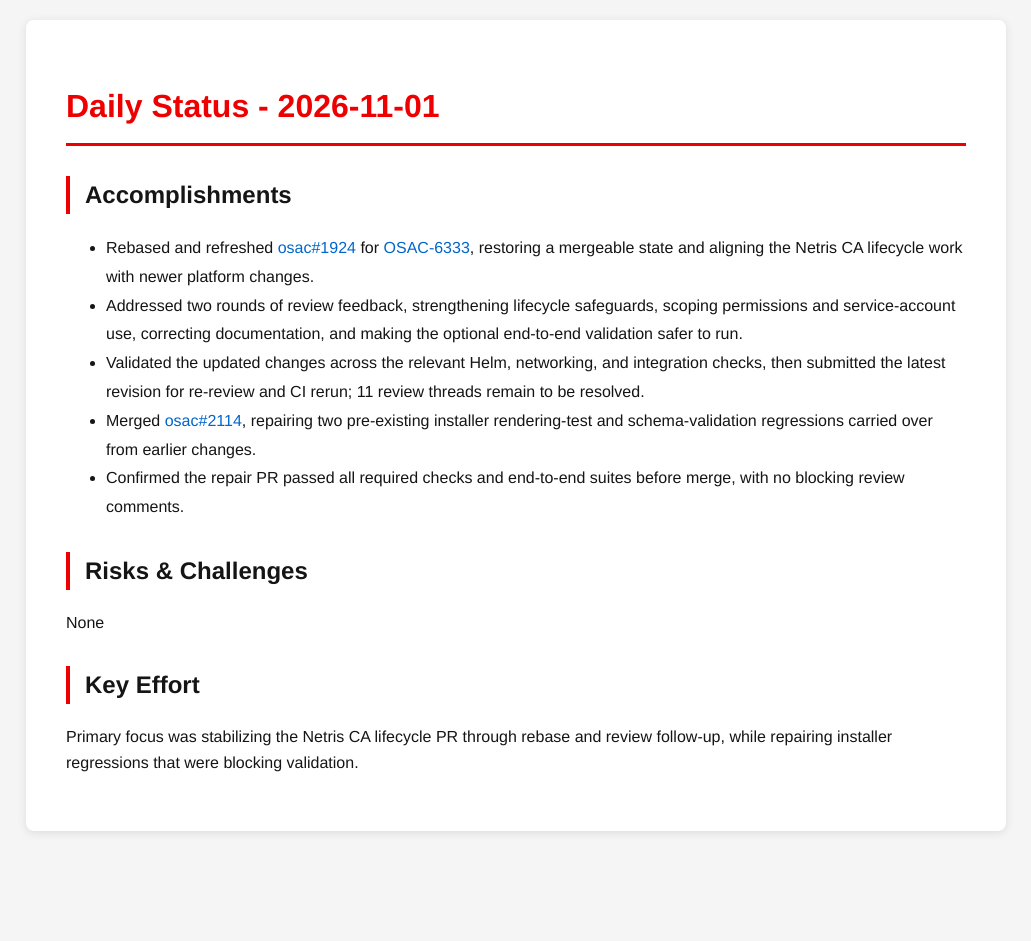
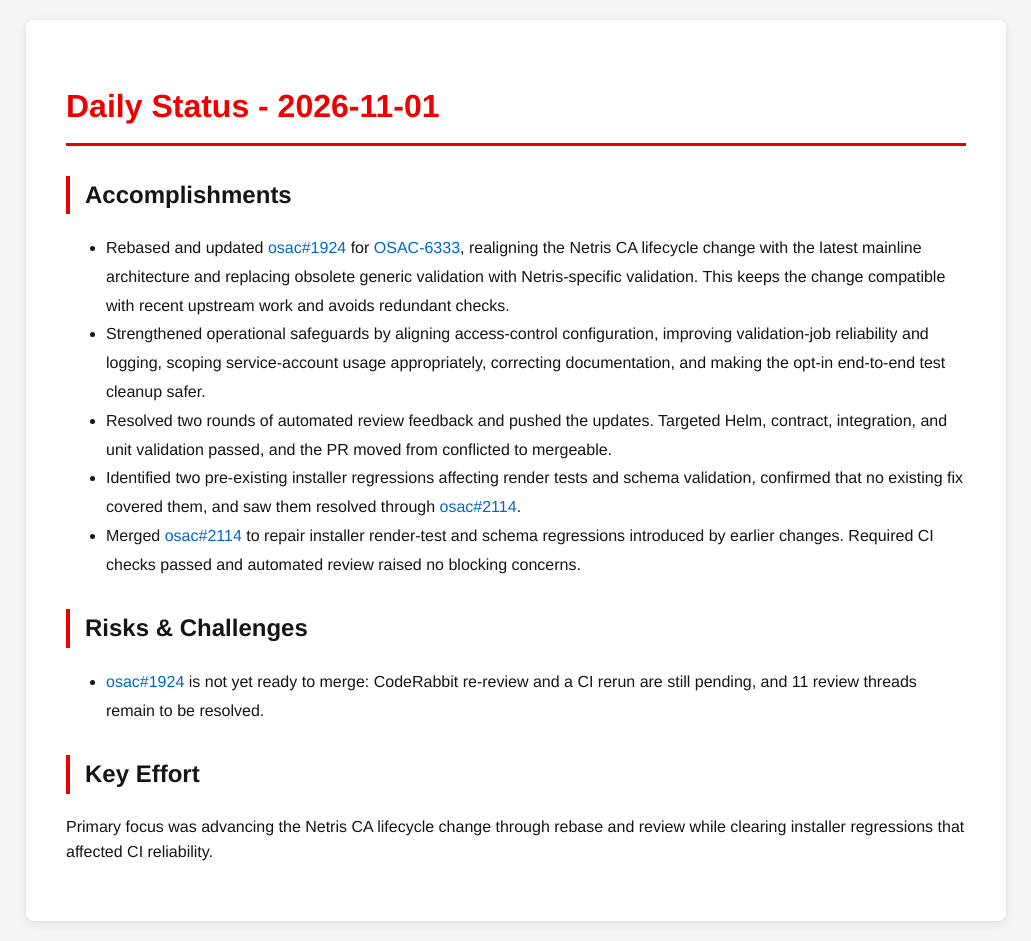
Before and after one commit to tzvatot/daily-status, a Jekyll site: the page built from 2026-11-01.md, in a window 1280 px wide. Shown: the whole page, without its empty margins (124-1155 px from the left). Built offline with Jekyll 4.4.1, drawn with Linux system fonts in a browser that asks for light colours; before the commit the page ends 900 px from its top, so only the background shows below that.

Commit message:
Daily status update - 2026-11-01

```diff
--- a/2026-11-01.md
+++ b/2026-11-01.md
@@ -7,17 +7,14 @@ date: 2026-11-01
 # Daily Status - 2026-11-01
 
 ## Accomplishments
-
-- Rebased and refreshed [osac#1924](https://github.com/osac-project/osac/pull/1924) for [OSAC-6333](https://redhat.atlassian.net/browse/OSAC-6333), restoring a mergeable state and aligning the Netris CA lifecycle work with newer platform changes.
-- Addressed two rounds of review feedback, strengthening lifecycle safeguards, scoping permissions and service-account use, correcting documentation, and making the optional end-to-end validation safer to run.
-- Validated the updated changes across the relevant Helm, networking, and integration checks, then submitted the latest revision for re-review and CI rerun; 11 review threads remain to be resolved.
-- Merged [osac#2114](https://github.com/osac-project/osac/pull/2114), repairing two pre-existing installer rendering-test and schema-validation regressions carried over from earlier changes.
-- Confirmed the repair PR passed all required checks and end-to-end suites before merge, with no blocking review comments.
+- Rebased and updated [osac#1924](https://github.com/osac-project/osac/pull/1924) for [OSAC-6333](https://redhat.atlassian.net/browse/OSAC-6333), realigning the Netris CA lifecycle change with the latest mainline architecture and replacing obsolete generic validation with Netris-specific validation. This keeps the change compatible with recent upstream work and avoids redundant checks.
+- Strengthened operational safeguards by aligning access-control configuration, improving validation-job reliability and logging, scoping service-account usage appropriately, correcting documentation, and making the opt-in end-to-end test cleanup safer.
+- Resolved two rounds of automated review feedback and pushed the updates. Targeted Helm, contract, integration, and unit validation passed, and the PR moved from conflicted to mergeable.
+- Identified two pre-existing installer regressions affecting render tests and schema validation, confirmed that no existing fix covered them, and saw them resolved through [osac#2114](https://github.com/osac-project/osac/pull/2114).
+- Merged [osac#2114](https://github.com/osac-project/osac/pull/2114) to repair installer render-test and schema regressions introduced by earlier changes. Required CI checks passed and automated review raised no blocking concerns.
 
 ## Risks & Challenges
-
-None
+- [osac#1924](https://github.com/osac-project/osac/pull/1924) is not yet ready to merge: CodeRabbit re-review and a CI rerun are still pending, and 11 review threads remain to be resolved.
 
 ## Key Effort
-
-Primary focus was stabilizing the Netris CA lifecycle PR through rebase and review follow-up, while repairing installer regressions that were blocking validation.
+Primary focus was advancing the Netris CA lifecycle change through rebase and review while clearing installer regressions that affected CI reliability.
```
